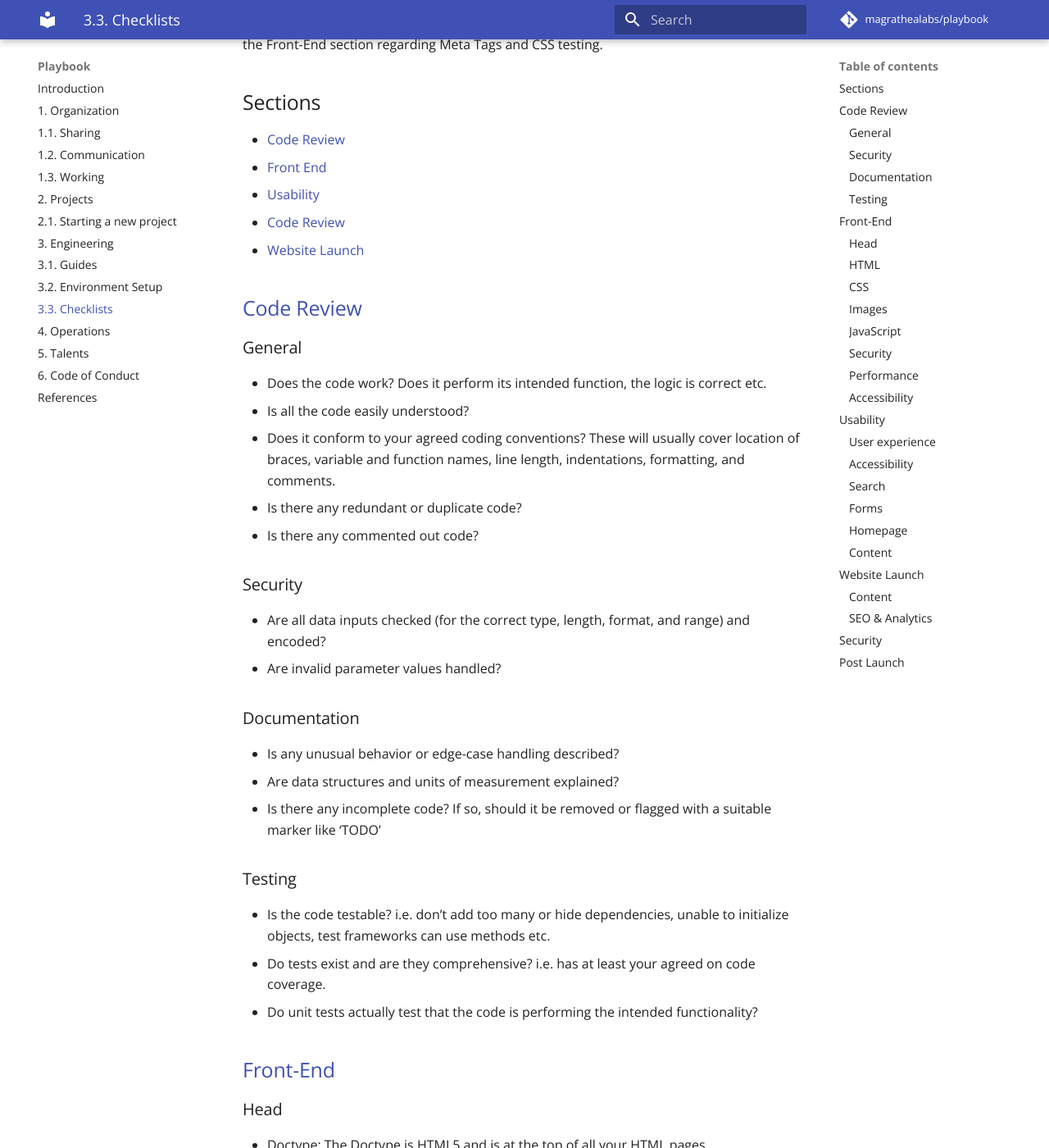
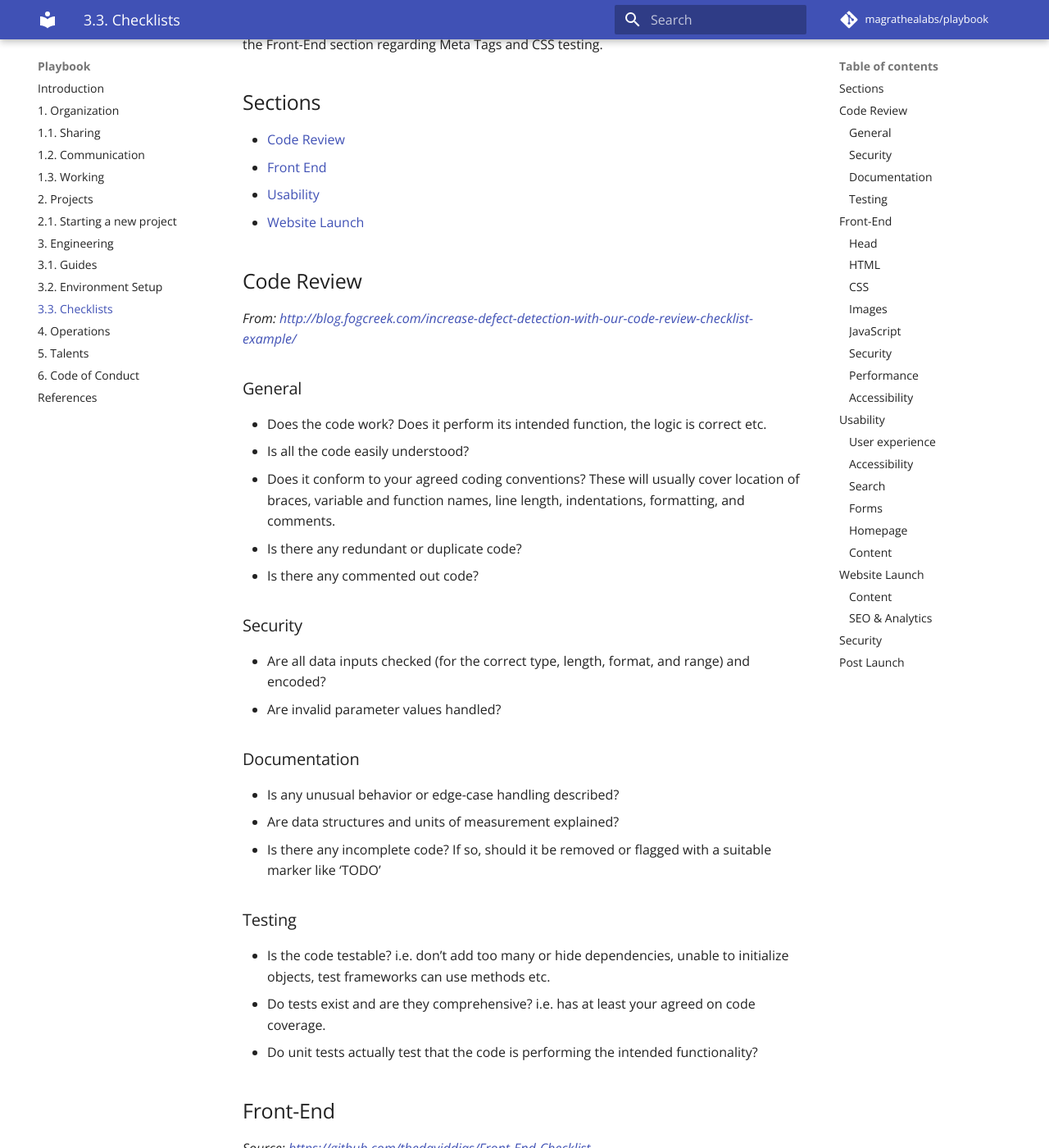
Before and after one commit to magrathealabs/playbook, an MkDocs documentation site: the page built from docs/3.3-checklists.md, in a window 1280 px wide and 1400 px high, scrolled down 282 px. Shown: the whole window at 82% size. Built offline with MkDocs 1.6.1 and Material for MkDocs 9.7.7, drawn with Linux system fonts in a browser that asks for light colours; comment, search, counter and statistics services are not loaded; old or Windows-style settings are respelled for this version of MkDocs; some of the changed text lies outside the part shown.

Commit message:
Make reference links more explicit and remove duplicated line

```diff
--- a/docs/3.3-checklists.md
+++ b/docs/3.3-checklists.md
@@ -10,11 +10,12 @@ Note that each project has its pecularities and therefore may not need to follow
 - [Code Review](#code-review)
 - [Front End](#front-end)
 - [Usability](#usability)
-- [Code Review](#code-review)
 - [Website Launch](#website-launch)
 
 
-## [Code Review](http://blog.fogcreek.com/increase-defect-detection-with-our-code-review-checklist-example/)
+## Code Review
+
+*From: http://blog.fogcreek.com/increase-defect-detection-with-our-code-review-checklist-example/*
 
 ### General
 
@@ -174,7 +179,9 @@ Note that each project has its pecularities and therefore may not need to follow
 * Content is scannable. There are short paragraphs, descriptive headings, lists and images.
 * Use of uppercase letters in prose text is avoided. Uppercase is used only for formatting.
 
-## [Website Launch](http://humaan.com/checklist/)
+## Website Launch
+
+*From: http://humaan.com/checklist/*
 
 ### Content
 
```
Also changed, not shown: other parts of docs/3.3-checklists.md (+6 -2 lines).
